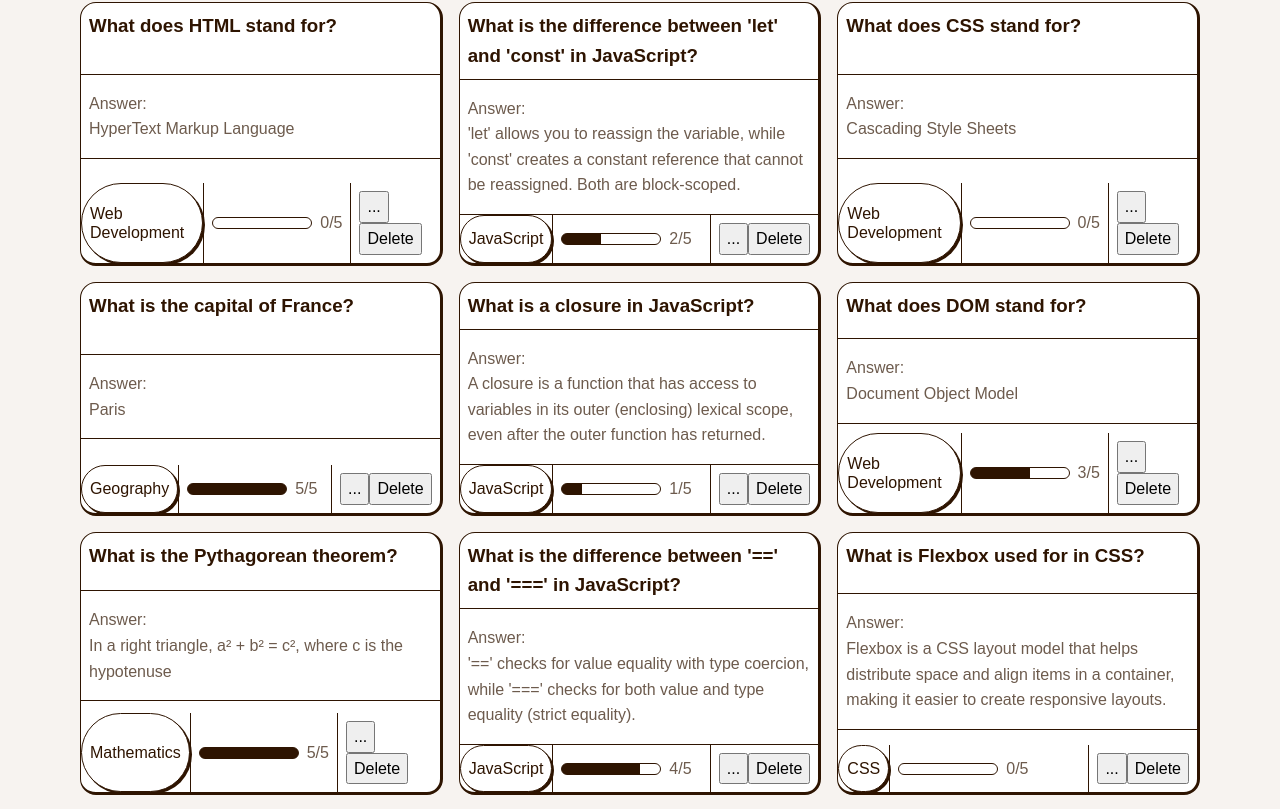
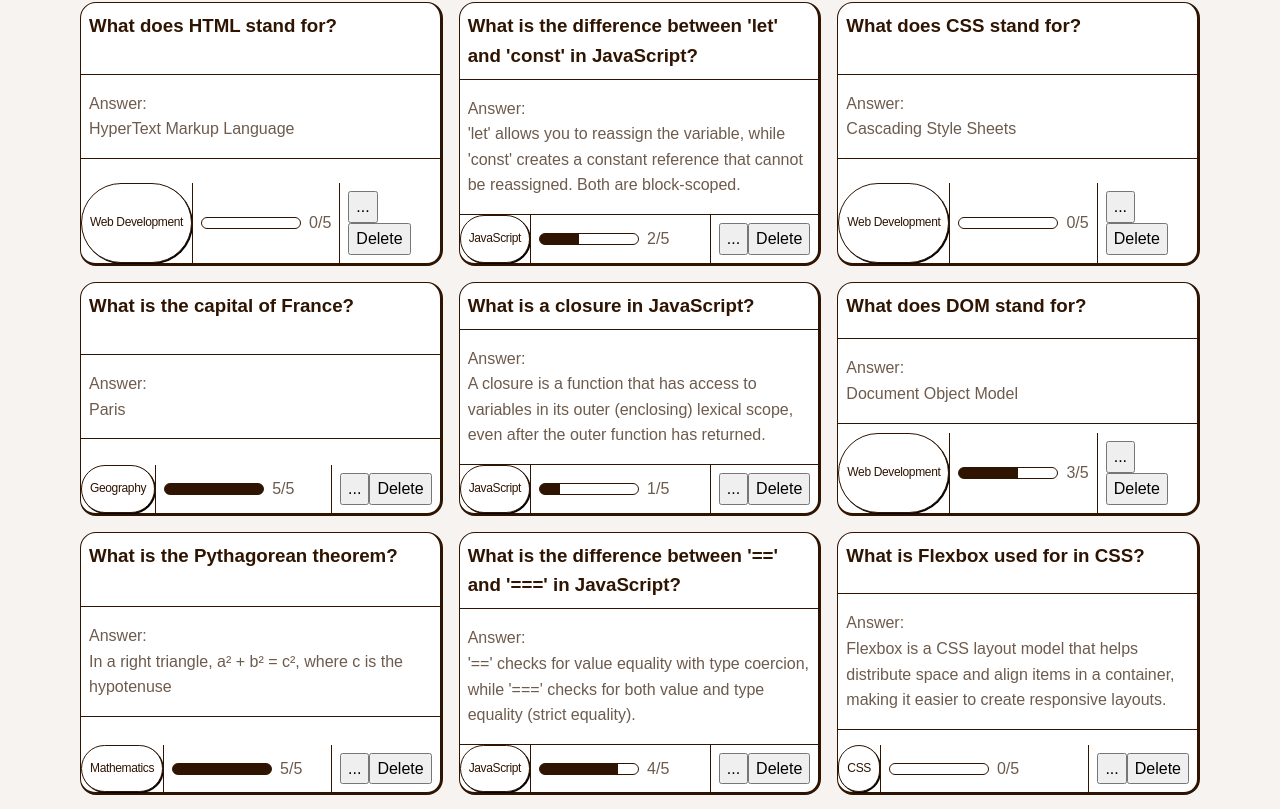
Before and after one commit to jkaps9/flashcard-app, a React (Vite) app: page / in a window 1280 px wide. Shown: the part 1223-2032 px from the top of the page. Built offline with nearby package versions, Linux system fonts and the light colour scheme; a web font is replaced by a local one.

Commit message:
style flashcard tag

```diff
--- a/src/components/Card.jsx
+++ b/src/components/Card.jsx
@@ -18,7 +18,7 @@ export default function Card({
         <p className="flashcard__answer-text">{answer}</p>
       </div>
       <div className="flashcard__footer">
-        <div className="btn btn--secondary category-badge">{category}</div>
+        <div className="tag">{category}</div>
         <div className="footer__progress">
           <div
             className="progress__bar"
--- a/src/index.css
+++ b/src/index.css
@@ -359,6 +359,22 @@ h6 {
   flex-direction: column;
 }
 
+.tag {
+  align-items: center;
+  background: var(--color-bg-surface);
+  border: 1px solid var(--color-border);
+  border-radius: calc(var(--corner-radius-full) / 16 * 1rem);
+  box-shadow: 1px 1px 0 0 #000;
+  display: inline-flex;
+  color: var(--color-text-header);
+  font-size: 0.75rem;
+  font-weight: 500;
+  justify-content: center;
+  line-height: 1.3;
+  letter-spacing: -0.36px;
+  text-wrap: nowrap;
+}
+
 /*~ ~~~~~~~~~~~~~~~~~~~~~~~~~~ ~~>
 <~~         Specifics          ~~>
 <~~ ~~~~~~~~~~~~~~~~~~~~~~~~~~ ~*/
```
